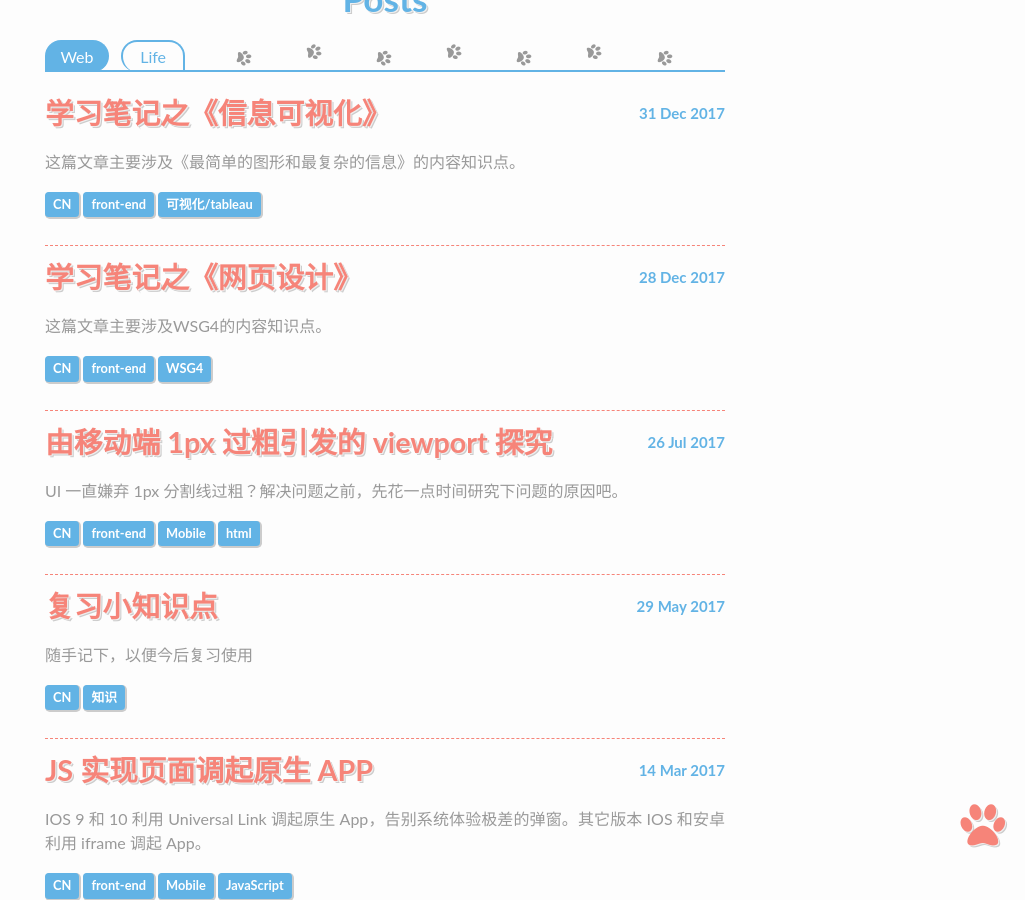
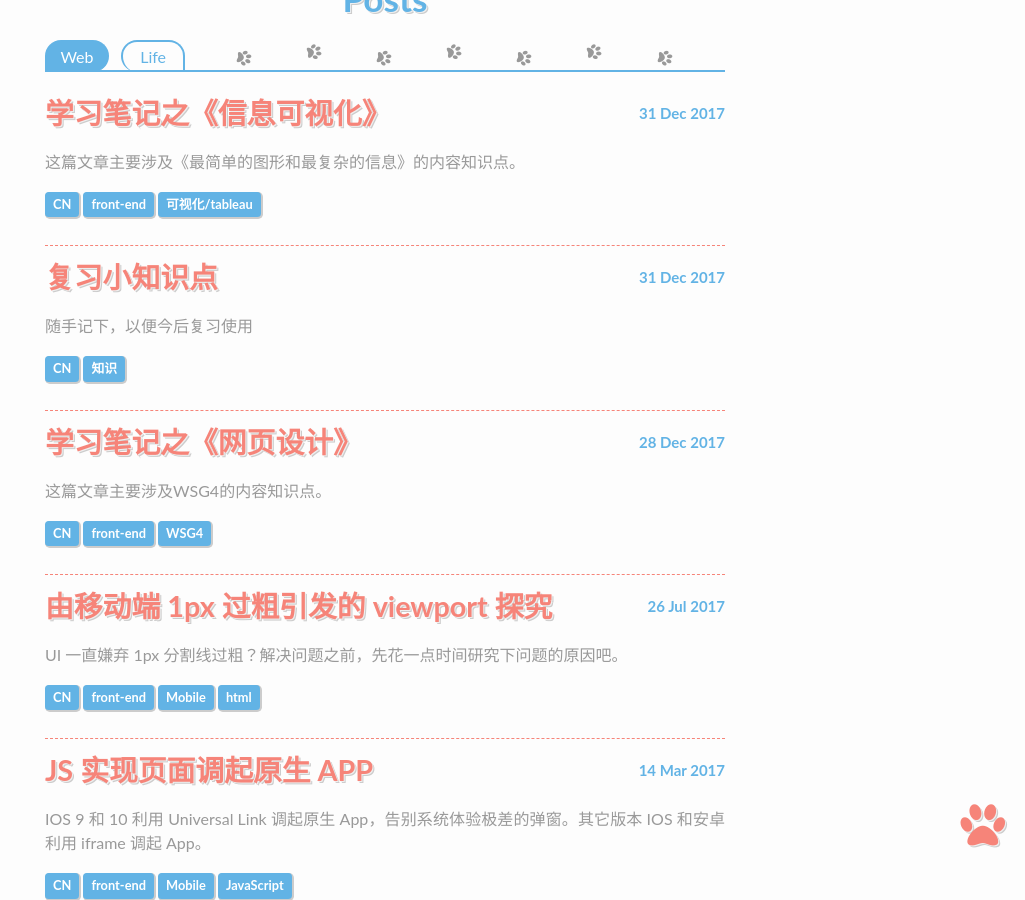
Before and after one commit to Zhou-Yu-Jin/Zhou-Yu-Jin.github.io, a Jekyll site: the page built from meta/posts.md, in a window 1280 px wide and 900 px high, scrolled down 444 px. Shown: the whole window, without its empty margins (255-1280 px from the left). Built offline with Jekyll 4.4.1, drawn with Linux system fonts in a browser that asks for light colours; comment, search, counter and statistics services are not loaded.

Commit message:
Update 2017-12-31-knowledge.md

```diff
--- a/_posts/2017-12-31-knowledge.md
+++ b/_posts/2017-12-31-knowledge.md
@@ -1,7 +1,7 @@
 ---
 layout: post
 title:  "复习小知识点"
-date:   2017-05-29 21:00:30 +0800
+date:   2017-12-31 13:00:30 +0800
 categories: [Web]
 excerpt: 随手记下，以便今后复习使用
 tags:
```
